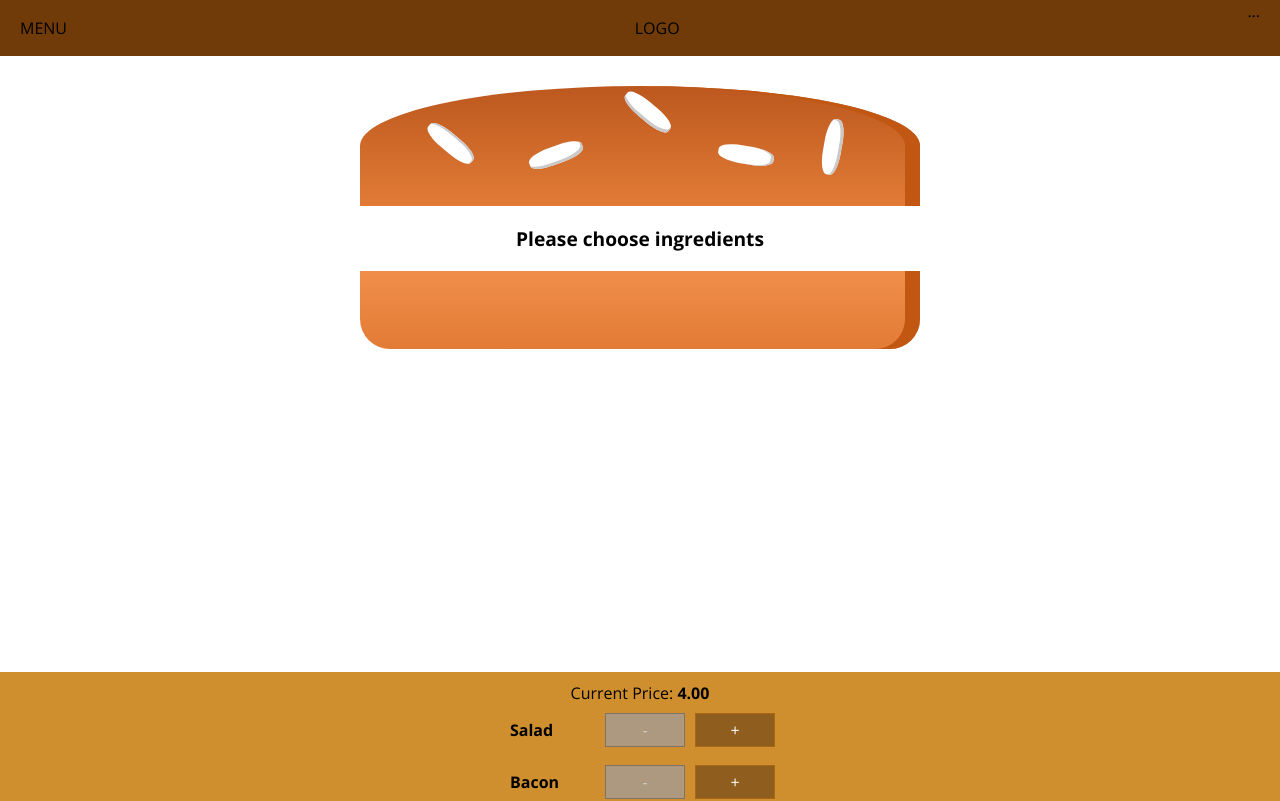
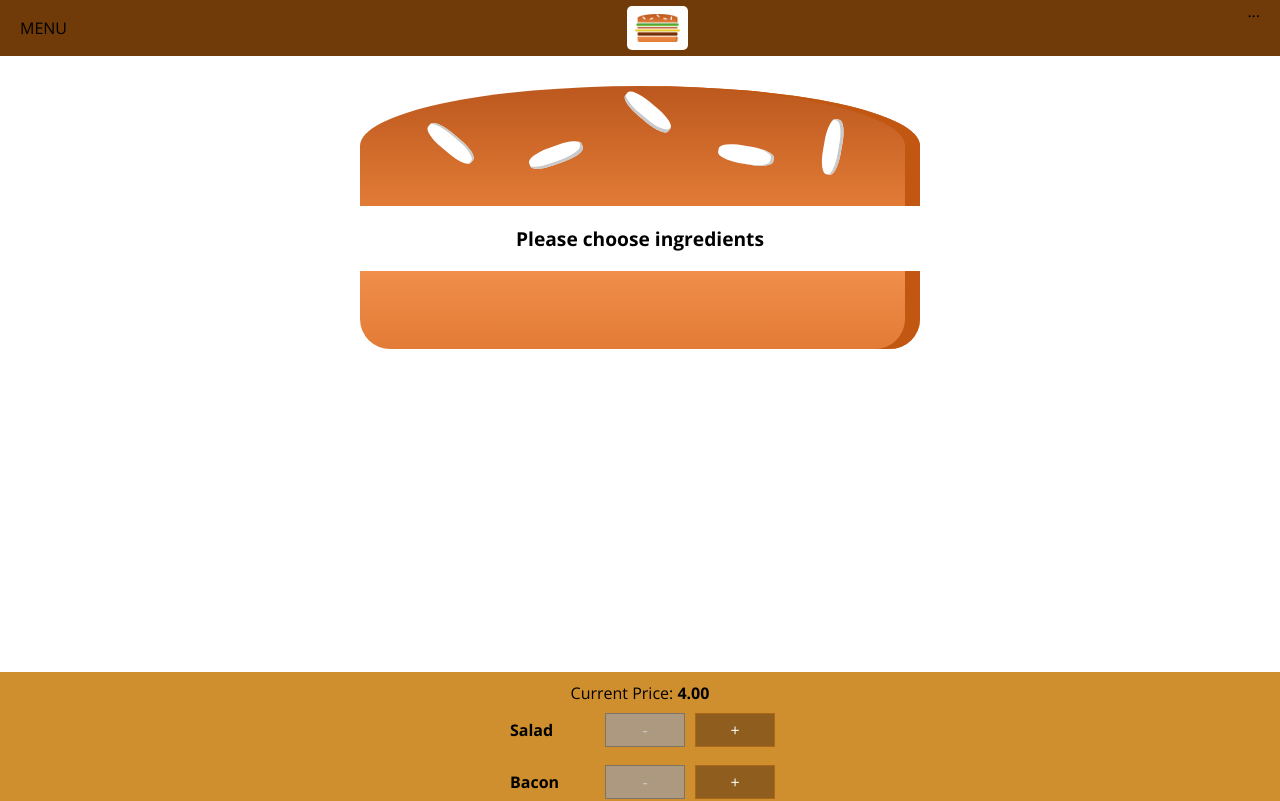
Before and after one commit to Jarkkohei/React-Complete-Guide, a React app: page / in a window 1280 px wide. Shown: the top 801 px of the page. Built offline with nearby package versions, Linux system fonts and the light colour scheme.

Commit message:
Added the "Logo"-component and the .css for it and implemented it in the "Toolbar"-component. [128]

```diff
--- /dev/null
+++ b/src/components/Logo/Logo.css
@@ -0,0 +1,11 @@
+.Logo {
+    background-color: #fff;
+    padding: 8px;
+    height: 80%;
+    box-sizing: border-box;
+    border-radius: 5px;
+}
+
+.Logo img {
+    height: 100%;
+}
--- /dev/null
+++ b/src/components/Logo/Logo.js
@@ -0,0 +1,12 @@
+import React from 'react';
+
+import burgerLogo from './../../assets/images/burger-logo.png';
+import classes from './Logo.css';
+
+const logo = (props) => (
+    <div className={classes.Logo}>
+        <img src={burgerLogo} alt="MyBurger" />
+    </div>
+);
+
+export default logo;
--- a/src/components/Navigation/Toolbar/Toolbar.js
+++ b/src/components/Navigation/Toolbar/Toolbar.js
@@ -1,11 +1,12 @@
 import React from 'react';
 
 import classes from './Toolbar.css';
+import Logo from './../../Logo/Logo';
 
 const toolbar = (props) => (
     <header className={classes.Toolbar}>
         <div>MENU</div>
-        <div>LOGO</div>
+        <Logo />
         <nav>
             ...
         </nav>
```
Also changed, not shown: src/assets/images/burger-logo.png (added).
